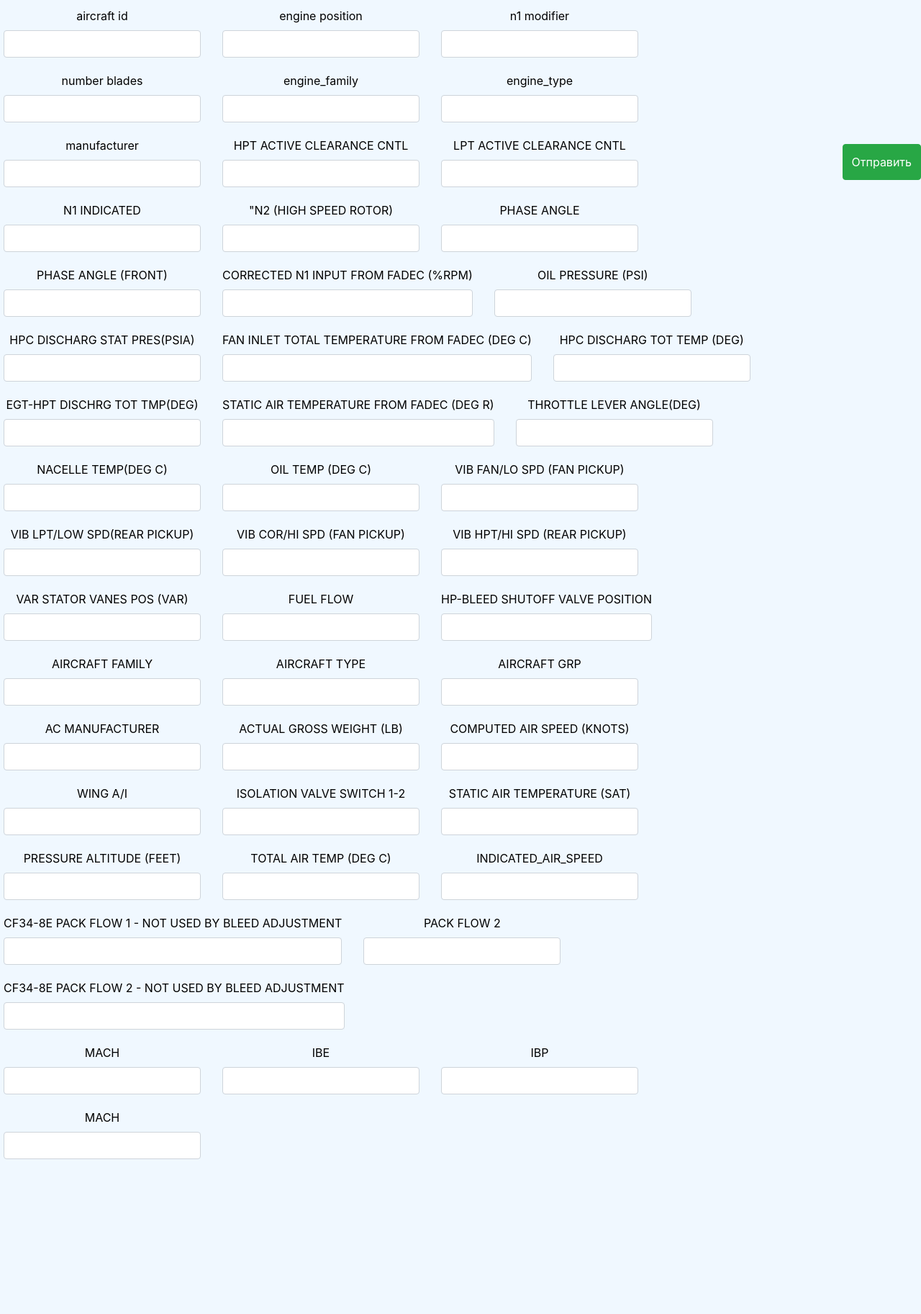
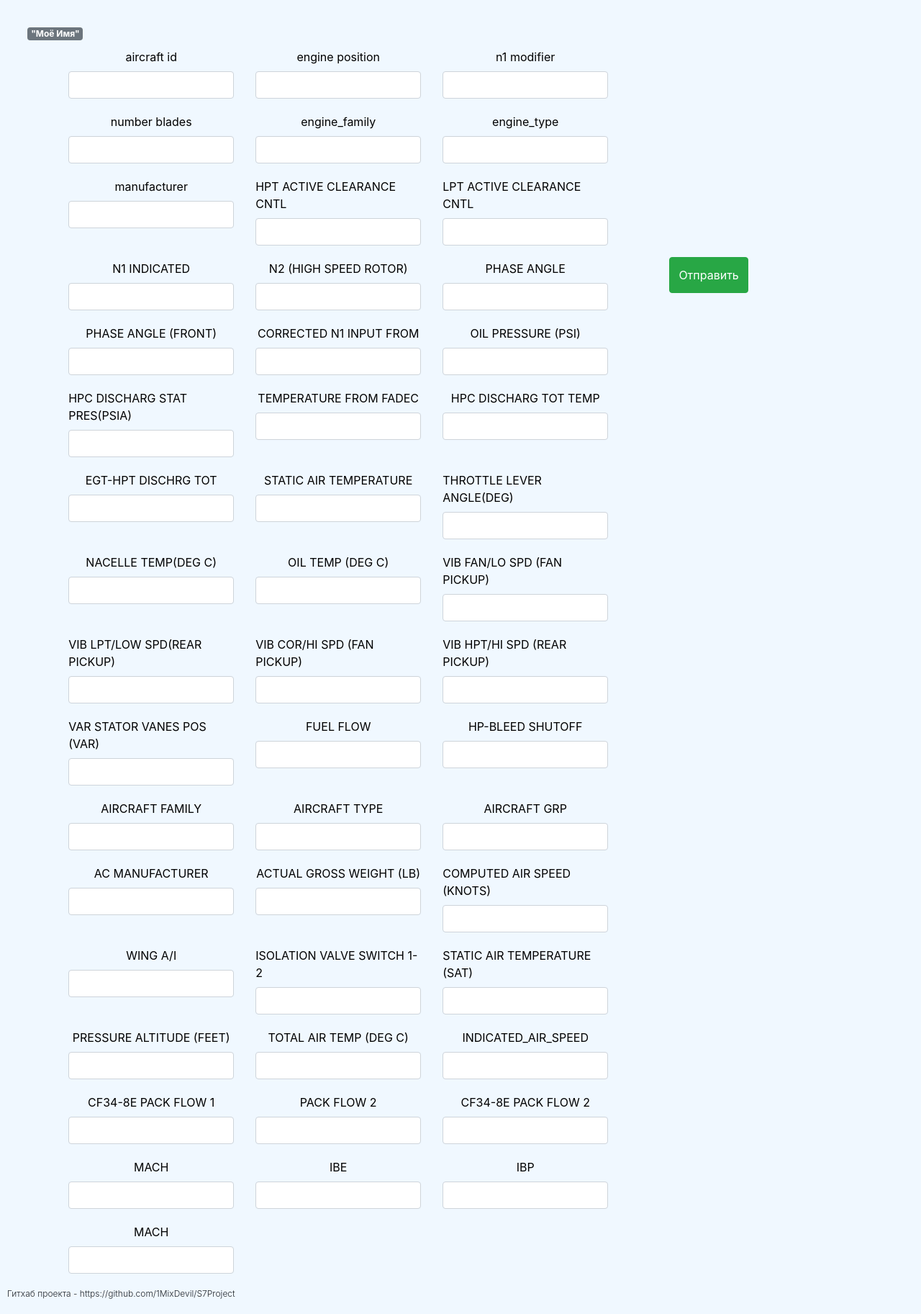
Before and after one commit to 1MixDevil/S7Project, a Django app: page /add/ in a window 1280 px wide. Shown: the whole page at 72% size. Before the commit the page ends 1610 px from the top, so only its background shows below. Run offline with Django 4.2, Linux system fonts and the light colour scheme.

Commit message:
May be its version is cool, web app

```diff
--- a/Graphs/static/Graphs/style.css
+++ b/Graphs/static/Graphs/style.css
@@ -1,4 +1,6 @@
 div.sections{
+    width: 250px;
+    /*height: 50%;*/
     margin-left: 10px;
     padding: 10px;
     color: black;
@@ -13,14 +15,16 @@ body{
 div.row{
     display: flex;
     flex-direction: row;
-
 }
 
+
 button.btn{
-    margin-top: 200px;
+    margin-top: 300px;
     height: 50px;
+    margin-right: 150px;
 }
 
-.main{
+div.main {
     display: flex;
+    justify-content: space-evenly;
 }
--- a/Graphs/templates/Graphs/getData.html
+++ b/Graphs/templates/Graphs/getData.html
@@ -1,6 +1,7 @@
 {% extends 'layout/basic.html' %}
 {% block title %} Главная страница {% endblock %}
 {% block content %}
+    <form method="post">
     {% csrf_token %}
     <div class="main">
         <div>
@@ -52,7 +53,7 @@
                     {{ form.ZPCN12 }}
                 </div>
                 <div class="sections">
-                    <label for="formGroupExampleInput">"N2 (HIGH SPEED ROTOR)</label>
+                    <label for="formGroupExampleInput">N2 (HIGH SPEED ROTOR)</label>
                     {{ form.ZPCN25 }}
                 </div>
                 <div class="sections">
@@ -66,7 +67,7 @@
                     {{ form.ZPHSR }}
                 </div>
                 <div class="sections">
-                    <label for="formGroupExampleInput">CORRECTED N1 INPUT FROM FADEC (%RPM)</label>
+                    <label for="formGroupExampleInput">CORRECTED N1 INPUT FROM</label>
                     {{ form.ZPN12R }}
                 </div>
                 <div class="sections">
@@ -80,21 +81,21 @@
                     {{ form.ZPS3 }}
                 </div>
                 <div class="sections">
-                    <label for="formGroupExampleInput">FAN INLET TOTAL TEMPERATURE FROM FADEC (DEG C)</label>
+                    <label for="formGroupExampleInput">TEMPERATURE FROM FADEC</label>
                     {{ form.ZT1AB }}
                 </div>
                 <div class="sections">
-                    <label for="formGroupExampleInput">HPC DISCHARG TOT TEMP (DEG)</label>
+                    <label for="formGroupExampleInput">HPC DISCHARG TOT TEMP</label>
                     {{ form.ZT3 }}
                 </div>
             </div>
             <div class="row">
                 <div class="sections">
-                    <label for="formGroupExampleInput">EGT-HPT DISCHRG TOT TMP(DEG)</label>
+                    <label for="formGroupExampleInput">EGT-HPT DISCHRG TOT</label>
                     {{ form.ZT49 }}
                 </div>
                 <div class="sections">
-                    <label for="formGroupExampleInput">STATIC AIR TEMPERATURE FROM FADEC (DEG R)</label>
+                    <label for="formGroupExampleInput">STATIC AIR TEMPERATURE</label>
                     {{ form.ZTAMB }}
                 </div>
                 <div class="sections">
@@ -140,7 +141,7 @@
                     {{ form.ZWF36 }}
                 </div>
                 <div class="sections">
-                    <label for="formGroupExampleInput">HP-BLEED SHUTOFF VALVE POSITION</label>
+                    <label for="formGroupExampleInput">HP-BLEED SHUTOFF</label>
                     {{ form.IHPSOV }}
                 </div>
             </div>
@@ -202,7 +203,7 @@
             </div>
             <div class="row">
                 <div class="sections">
-                    <label for="formGroupExampleInput">CF34-8E PACK FLOW 1 - NOT USED BY BLEED ADJUSTMENT</label>
+                    <label for="formGroupExampleInput">CF34-8E PACK FLOW 1</label>
                     {{ form.ZWBP1_8E }}
                 </div>
                 <div class="sections">
@@ -210,7 +211,7 @@
                     {{ form.ZWBP2 }}
                 </div>
                 <div class="sections">
-                    <label for="formGroupExampleInput">CF34-8E PACK FLOW 2 - NOT USED BY BLEED ADJUSTMENT</label>
+                    <label for="formGroupExampleInput">CF34-8E PACK FLOW 2</label>
                     {{ form.ZWBP2_8E }}
                 </div>
             </div>
@@ -234,7 +235,11 @@
             {{ form.ZXM }}
         </div>
         </div>
+        </div>
+        <div>
+            <button type="Submit" class="btn btn-success">Отправить</button>
+        </div>
     </div>
-        <button type="submit" class="btn btn-success">Отправить</button>
-    </div>
+    </form>
+
 {% endblock %}
--- a/Graphs/templates/layout/basic.html
+++ b/Graphs/templates/layout/basic.html
@@ -17,8 +17,13 @@
     <header>
     </header>
     <section>
+<a href="{% url 'index' %}" class="badge badge-secondary" style="margin-left: 3%; margin-top: 3%;">"Моё Имя"</a>
         {% block content %}
         {% endblock %}
+
+    <p class="lead">
+        <a style="font-size: 60%; margin-left: 10px">Гитхаб проекта - https://github.com/1MixDevil/S7Project</a>
+     </p>
     </section>
     <script src="https://code.jquery.com/jquery-3.3.1.slim.min.js" integrity="sha384-q8i/X+965DzO0rT7abK41JStQIAqVgRVzpbzo5smXKp4YfRvH+8abtTE1Pi6jizo" crossorigin="anonymous"></script>
     <script src="https://cdn.jsdelivr.net/npm/popper.js@1.14.7/dist/umd/popper.min.js" integrity="sha384-UO2eT0CpHqdSJQ6hJty5KVphtPhzWj9WO1clHTMGa3JDZwrnQq4sF86dIHNDz0W1" crossorigin="anonymous"></script>
--- a/Graphs/urls.py
+++ b/Graphs/urls.py
@@ -1,7 +1,8 @@
 from django.urls import path
-from .views import index, GetData
+from .views import index, GetData, finish
 
 urlpatterns = [
     path('add/', GetData.as_view(), name='add'),
-    path('', index, name='index')
+    path('', index, name='index'),
+    path('finish/', finish, name='finish')
 ]
--- a/Graphs/views.py
+++ b/Graphs/views.py
@@ -3,7 +3,7 @@ from django.urls import reverse_lazy
 from django.views.generic.edit import CreateView
 from .forms import StartForm
 from S7Project.settings import FIELDS_CONST
-
+from .models import Yarik
 
 
 def index(request):
@@ -13,9 +13,15 @@ def index(request):
 class GetData(CreateView):
     template_name = 'Graphs/getData.html'
     form_class = StartForm
-    success_url = reverse_lazy('index')
+    success_url = reverse_lazy('finish')
 
     def get_context_data(self, **kwargs):
         context = super().get_context_data(**kwargs)
         context["constant"] = FIELDS_CONST
         return context
+
+
+def finish(request):
+    all = Yarik.objects.first()
+    context = {"all": all, "constant": FIELDS_CONST}
+    return render(request, 'Graphs/finish.html', context)
```
Also changed, not shown: Graphs/models.py (+0 -10 lines), Graphs/templates/Graphs/finish.html (added, +7 -0 lines), Graphs/templates/Graphs/main.html (+1 -6 lines).
